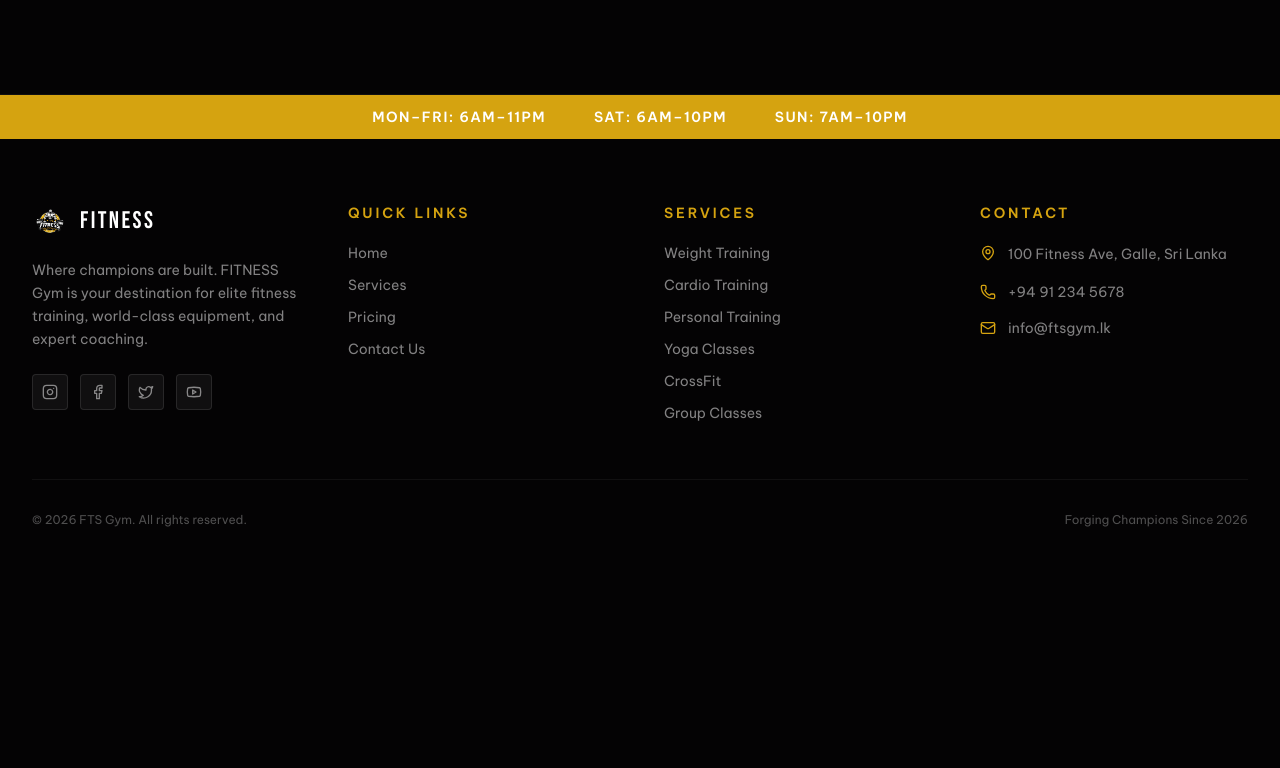
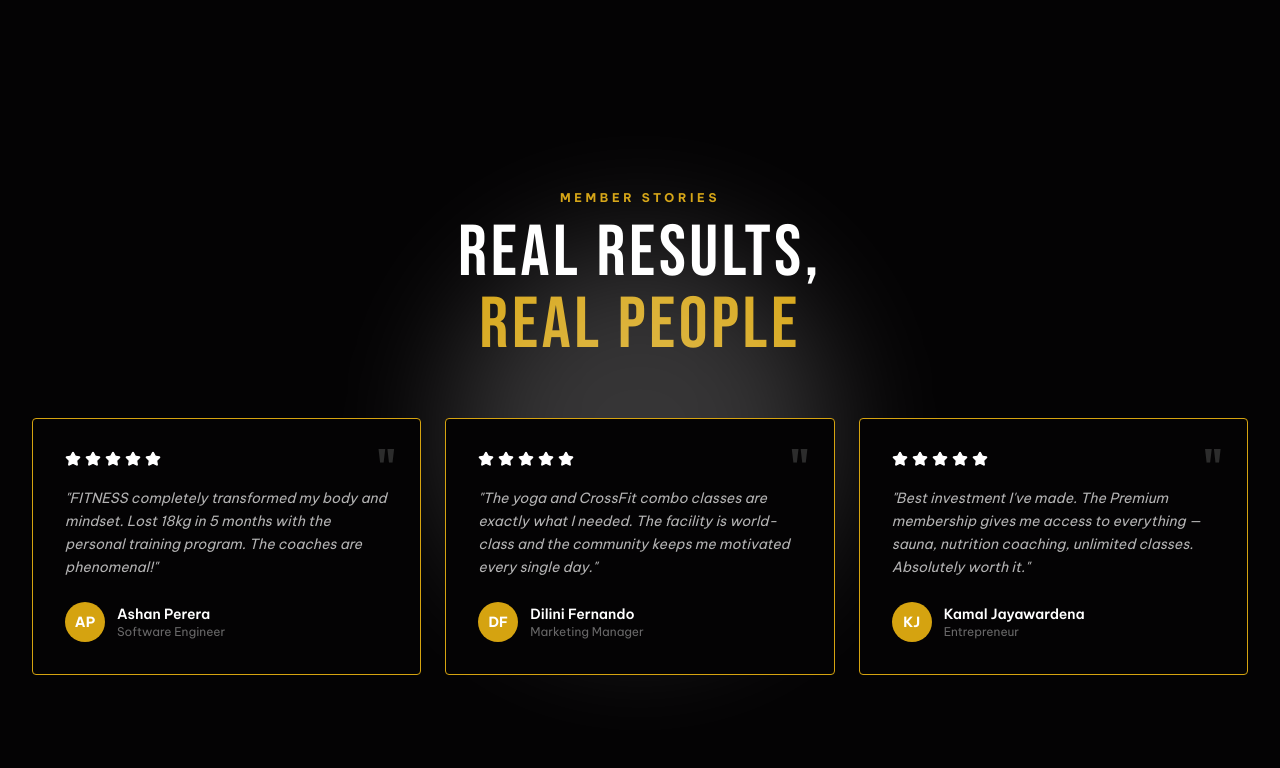
Before and after one commit to KavinduDevinda97/fitness-sport-center-web, a Next.js app: page / in a window 1280 px wide. Shown: the part 3052-3820 px from the top of the page. Before the commit the page ends 3644 px from the top, so only its background shows below. Built offline with nearby package versions, Linux system fonts and the light colour scheme.

Commit message:
feat: add testimonials section

```diff
--- a/app/page.js
+++ b/app/page.js
@@ -1,4 +1,4 @@
-import { assets, features, galleryImages } from "@/assets/assets";
+import { assets, features, galleryImages, testimonials } from "@/assets/assets";
 import { ChevronRight, Star } from "lucide-react";
 import Image from "next/image";
 import Link from "next/link";
@@ -212,10 +212,12 @@ export default function Home() {
         </div>
       </section>
       {/* Gallery Section */}
-         <section className="py-24 bg-primary">
+      <section className="py-24 bg-primary">
         <div className="max-w-7xl mx-auto px-4 sm:px-6 lg:px-8">
           <div className="text-center mb-14">
-            <p className="text-accent text-xs font-bold uppercase tracking-[0.3em] mb-3">Our Facility</p>
+            <p className="text-accent text-xs font-bold uppercase tracking-[0.3em] mb-3">
+              Our Facility
+            </p>
             <h2
               className="text-5xl sm:text-7xl text-white leading-none tracking-wider"
               style={{ fontFamily: "'Bebas Neue', sans-serif" }}
@@ -230,7 +232,9 @@ export default function Home() {
               <div
                 key={i}
                 className={`relative overflow-hidden rounded-sm group ${
-                  i === 0 || i === 5 ? 'md:col-span-1 h-64 md:h-80' : 'h-52 md:h-64'
+                  i === 0 || i === 5
+                    ? "md:col-span-1 h-64 md:h-80"
+                    : "h-52 md:h-64"
                 }`}
               >
                 <Image
@@ -249,6 +253,57 @@ export default function Home() {
           </div>
         </div>
       </section>
+      {/* Testimonials Section */}
+      <section className="py-24 bg-primary relative overflow-hidden">
+        <div className="absolute top-1/2 left-1/2 -translate-x-1/2 -translate-y-1/2 w-96 h-96 bg-white/20 rounded-full blur-3xl pointer-events-none" />
+
+        <div className="max-w-7xl mx-auto px-4 sm:px-6 lg:px-8">
+          <div className="text-center mb-14">
+            <p className="text-accent text-xs font-bold uppercase tracking-[0.3em] mb-3">
+              Member Stories
+            </p>
+            <h2 className="text-5xl sm:text-7xl text-white leading-none tracking-wider font-display">
+              REAL RESULTS,
+              <br />
+              <span className="text-accent">REAL PEOPLE</span>
+            </h2>
+          </div>
+
+          <div className="grid grid-cols-1 md:grid-cols-3 gap-6">
+            {testimonials.map((t, i) => (
+              <div
+                key={t.name}
+                className="relative p-8 bg-primary border border-white/5 rounded-sm group border-accent transition-all duration-300 hover:-translate-y-1"
+              >
+                {/* Stars */}
+                <div className="flex gap-1 mb-5">
+                  {Array.from({ length: t.rating }).map((_, j) => (
+                    <Star
+                      key={j}
+                      className="w-4 h-4 text-brand-red fill-white"
+                    />
+                  ))}
+                </div>
+                <blockquote className="text-white/70 text-sm leading-relaxed mb-6 italic">
+                  "{t.text}"
+                </blockquote>
+                <div className="flex items-center gap-3">
+                  <div className="w-10 h-10 rounded-full bg-accent flex items-center justify-center text-white font-bold text-sm">
+                    {t.initials}
+                  </div>
+                  <div>
+                    <p className="text-white font-semibold text-sm">{t.name}</p>
+                    <p className="text-white/40 text-xs">{t.role}</p>
+                  </div>
+                </div>
+                <div className="absolute top-6 right-6 text-6xl leading-none text-secondary font-display">
+                  "
+                </div>
+              </div>
+            ))}
+          </div>
+        </div>
+      </section>
     </>
   );
 }
```
